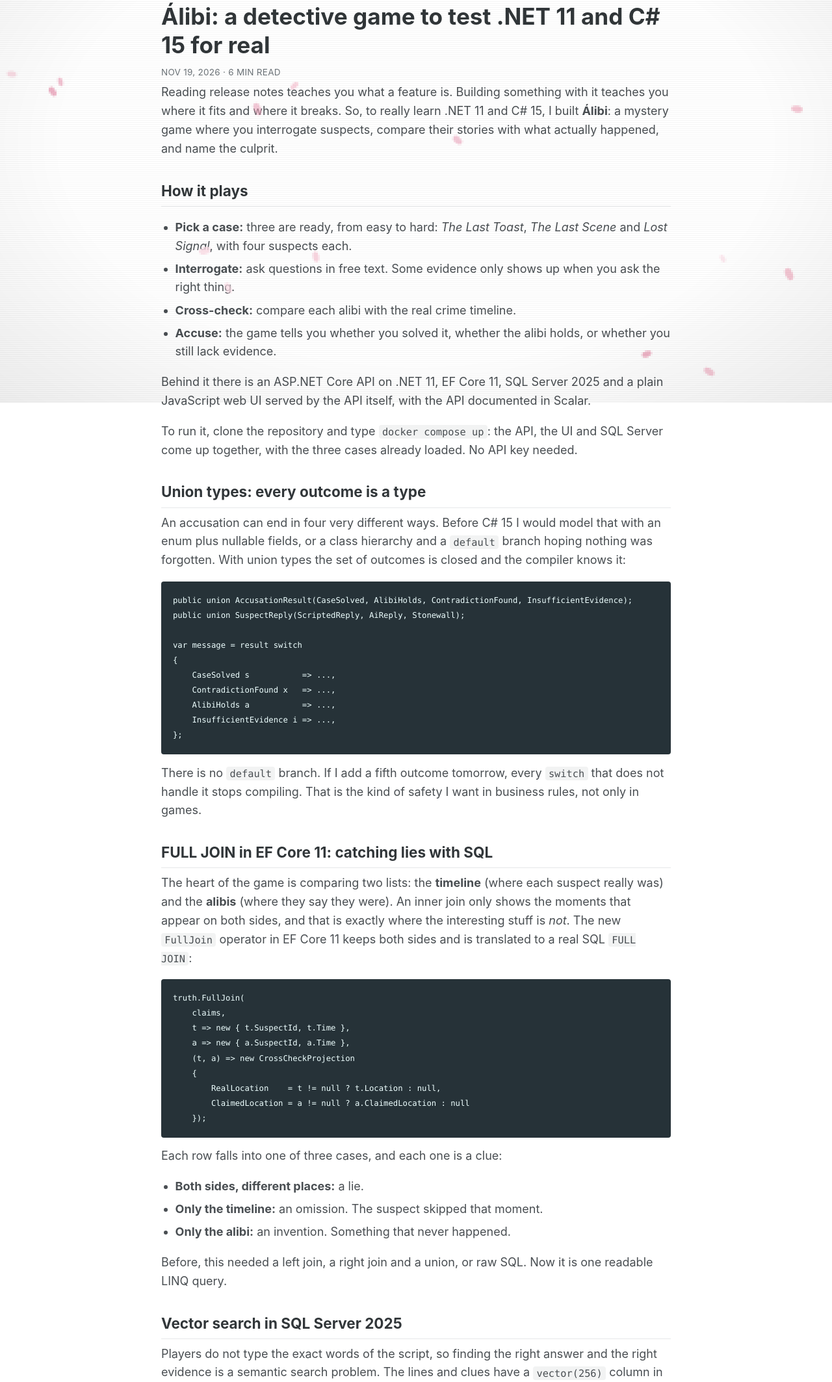
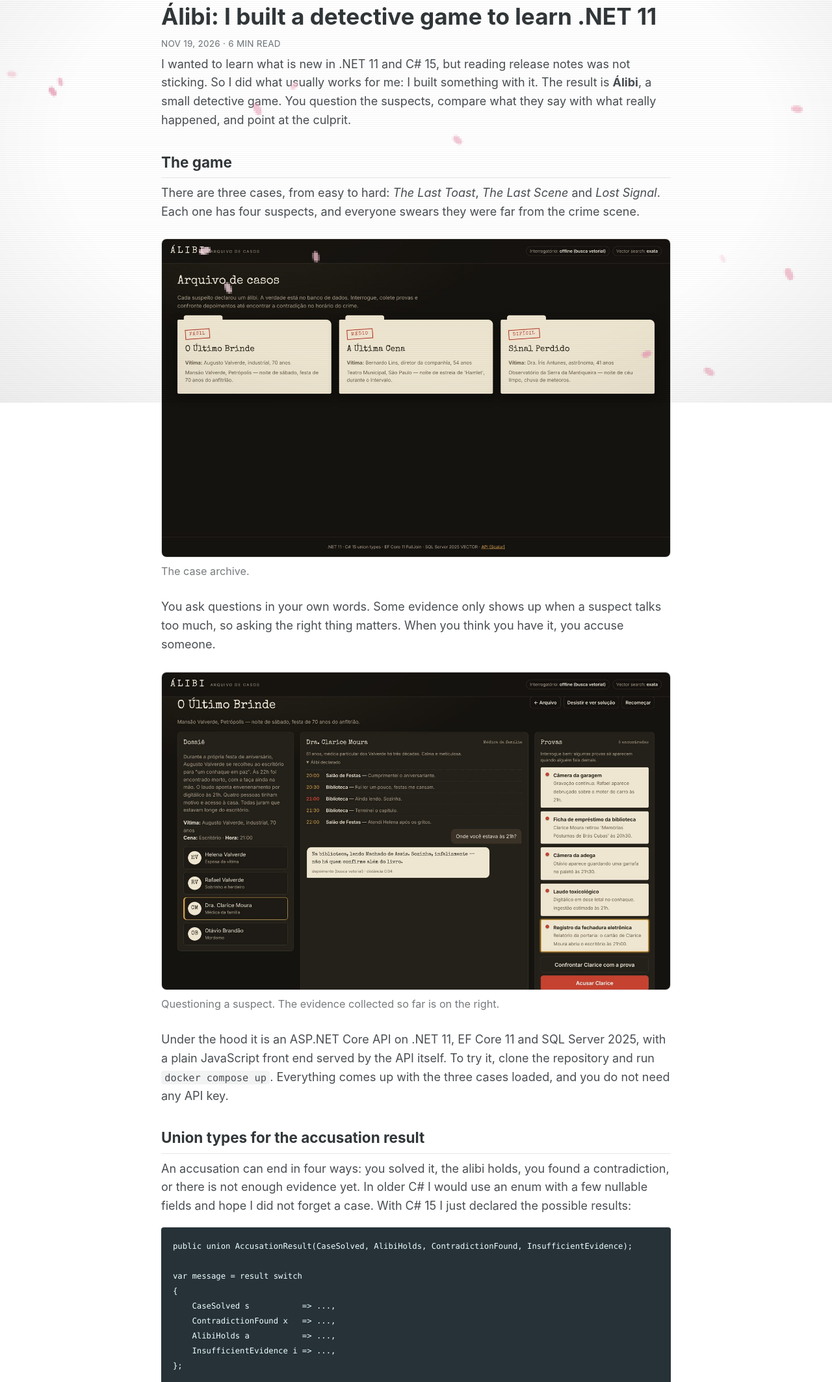
Before and after one commit to edermendes2016/portfolio, a plain HTML site: page blog/posts/alibi-detective-game-dotnet-11.html in a window 1280 px wide. Shown: the part 180-2307 px from the top of the page at 65% size. Drawn offline with Linux system fonts and the light colour scheme.

Commit message:
Blog: more natural tone and real game screenshots in the Álibi post
Co-Authored-By: Claude Opus 5.5 <noreply@anthropic.com>
Claude-Session: https://claude.ai/code/session_011Pkoidr9k2q2DdrgLi6tQe

```diff
--- a/blog/posts/alibi-detective-game-dotnet-11.html
+++ b/blog/posts/alibi-detective-game-dotnet-11.html
@@ -3,14 +3,14 @@
 <head>
   <meta charset="utf-8">
   <meta name="viewport" content="width=device-width, initial-scale=1">
-  <title data-pt="Álibi: um jogo de detetive para testar .NET 11 e C# 15 de verdade | Eder Mendes Amaral">Álibi: a detective game to test .NET 11 and C# 15 for real | Eder Mendes Amaral</title>
-  <meta name="description" content="Interrogating suspects with AI, catching lies with an EF Core 11 FULL JOIN and finding evidence with vector search in SQL Server 2025.">
+  <title data-pt="Álibi: criei um jogo de detetive para aprender .NET 11 | Eder Mendes Amaral">Álibi: I built a detective game to learn .NET 11 | Eder Mendes Amaral</title>
+  <meta name="description" content="Questioning suspects with AI, catching lies with a FULL JOIN in EF Core 11 and finding evidence with vector search in SQL Server 2025.">
   <meta name="author" content="Eder Mendes Amaral">
   <link rel="canonical" href="https://edermendes2016.github.io/portfolio/blog/posts/alibi-detective-game-dotnet-11.html">
   <meta name="theme-color" content="#1f6feb">
   <meta property="og:type" content="article">
-  <meta property="og:title" content="Álibi: a detective game to test .NET 11 and C# 15 for real | Eder Mendes Amaral">
-  <meta property="og:description" content="Interrogating suspects with AI, catching lies with an EF Core 11 FULL JOIN and finding evidence with vector search in SQL Server 2025.">
+  <meta property="og:title" content="Álibi: I built a detective game to learn .NET 11 | Eder Mendes Amaral">
+  <meta property="og:description" content="Questioning suspects with AI, catching lies with a FULL JOIN in EF Core 11 and finding evidence with vector search in SQL Server 2025.">
   <meta property="og:url" content="https://edermendes2016.github.io/portfolio/blog/posts/alibi-detective-game-dotnet-11.html">
   <meta property="og:image" content="https://edermendes2016.github.io/portfolio/assets/img/og-image.png">
   <meta property="og:image:width" content="1200">
@@ -21,7 +21,7 @@
   <link rel="stylesheet" href="../../assets/css/style.css">
   <script>try{var t=localStorage.getItem("theme");if(t)document.documentElement.dataset.theme=t}catch(e){}</script>
   <meta property="article:published_time" content="2026-11-19">
-  <script type="application/ld+json">{"@context":"https://schema.org","@type":"BlogPosting","headline":"Álibi: a detective game to test .NET 11 and C# 15 for real","datePublished":"2026-11-19","author":{"@type":"Person","name":"Eder Mendes Amaral","url":"https://edermendes2016.github.io/portfolio/"}}</script>
+  <script type="application/ld+json">{"@context":"https://schema.org","@type":"BlogPosting","headline":"Álibi: I built a detective game to learn .NET 11","datePublished":"2026-11-19","author":{"@type":"Person","name":"Eder Mendes Amaral","url":"https://edermendes2016.github.io/portfolio/"}}</script>
 </head>
 <body>
   <a class="skip-link" href="#main" data-pt="Pular para o conteúdo">Skip to content</a>
@@ -49,25 +49,27 @@
     <main id="main" class="article">
     <a class="back" href="../" data-pt="← Todos os posts">← All posts</a>
     <article>
-      <h1 data-pt="Álibi: um jogo de detetive para testar .NET 11 e C# 15 de verdade">Álibi: a detective game to test .NET 11 and C# 15 for real</h1>
+      <h1 data-pt="Álibi: criei um jogo de detetive para aprender .NET 11">Álibi: I built a detective game to learn .NET 11</h1>
       <div class="post-meta" data-pt="&lt;time datetime=&quot;2026-11-19&quot;&gt;19 nov 2026&lt;/time&gt; · 6 min de leitura"><time datetime="2026-11-19">Nov 19, 2026</time> · 6 min read</div>
 
-      <p data-pt="Ler as notas de lançamento ensina o que uma feature é. Construir algo com ela ensina onde ela encaixa e onde ela quebra. Então, para aprender .NET 11 e C# 15 de verdade, construí o &lt;strong&gt;Álibi&lt;/strong&gt;: um jogo de mistério em que você interroga suspeitos, compara as histórias deles com o que realmente aconteceu e aponta o culpado.">Reading release notes teaches you what a feature is. Building something with it teaches you where it fits and where it breaks. So, to really learn .NET 11 and C# 15, I built <strong>Álibi</strong>: a mystery game where you interrogate suspects, compare their stories with what actually happened, and name the culprit.</p>
+      <p data-pt="Eu queria aprender as novidades do .NET 11 e do C# 15, mas só ler as notas de lançamento não estava fixando. Então fiz o que costuma funcionar comigo: construí alguma coisa com elas. O resultado é o &lt;strong&gt;Álibi&lt;/strong&gt;, um joguinho de detetive. Você interroga os suspeitos, compara o que eles dizem com o que realmente aconteceu e aponta o culpado.">I wanted to learn what is new in .NET 11 and C# 15, but reading release notes was not sticking. So I did what usually works for me: I built something with it. The result is <strong>Álibi</strong>, a small detective game. You question the suspects, compare what they say with what really happened, and point at the culprit.</p>
 
-      <h2 data-pt="Como se joga">How it plays</h2>
-      <ul>
-        <li data-pt="&lt;strong&gt;Escolha um caso:&lt;/strong&gt; três estão prontos, do fácil ao difícil: &lt;em&gt;O Último Brinde&lt;/em&gt;, &lt;em&gt;A Última Cena&lt;/em&gt; e &lt;em&gt;Sinal Perdido&lt;/em&gt;, com quatro suspeitos cada."><strong>Pick a case:</strong> three are ready, from easy to hard: <em>The Last Toast</em>, <em>The Last Scene</em> and <em>Lost Signal</em>, with four suspects each.</li>
-        <li data-pt="&lt;strong&gt;Interrogue:&lt;/strong&gt; faça perguntas em texto livre. Algumas provas só aparecem quando você pergunta a coisa certa."><strong>Interrogate:</strong> ask questions in free text. Some evidence only shows up when you ask the right thing.</li>
-        <li data-pt="&lt;strong&gt;Cruze os dados:&lt;/strong&gt; compare cada álibi com a linha do tempo real do crime."><strong>Cross-check:</strong> compare each alibi with the real crime timeline.</li>
-        <li data-pt="&lt;strong&gt;Acuse:&lt;/strong&gt; o jogo diz se você resolveu, se o álibi se sustenta ou se ainda falta prova."><strong>Accuse:</strong> the game tells you whether you solved it, whether the alibi holds, or whether you still lack evidence.</li>
-      </ul>
-      <p data-pt="Por trás tem uma API ASP.NET Core em .NET 11, EF Core 11, SQL Server 2025 e uma interface web em JavaScript puro servida pela própria API, com a documentação da API no Scalar.">Behind it there is an ASP.NET Core API on .NET 11, EF Core 11, SQL Server 2025 and a plain JavaScript web UI served by the API itself, with the API documented in Scalar.</p>
-      <p data-pt="Para rodar, é só clonar o repositório e digitar &lt;code&gt;docker compose up&lt;/code&gt;: a API, a interface e o SQL Server sobem juntos, com os três casos já carregados. Sem precisar de chave de API.">To run it, clone the repository and type <code>docker compose up</code>: the API, the UI and SQL Server come up together, with the three cases already loaded. No API key needed.</p>
+      <h2 data-pt="O jogo">The game</h2>
+      <p data-pt="São três casos, do mais fácil ao mais difícil: &lt;em&gt;O Último Brinde&lt;/em&gt;, &lt;em&gt;A Última Cena&lt;/em&gt; e &lt;em&gt;Sinal Perdido&lt;/em&gt;. Cada um tem quatro suspeitos, e todo mundo jura que estava longe da cena do crime.">There are three cases, from easy to hard: <em>The Last Toast</em>, <em>The Last Scene</em> and <em>Lost Signal</em>. Each one has four suspects, and everyone swears they were far from the crime scene.</p>
+      <figure style="margin:1.5rem 0">
+        <img src="../../assets/img/blog/alibi-arquivo.jpg" width="1440" height="900" loading="lazy" style="width:100%;height:auto;border-radius:8px;border:1px solid rgba(127,127,127,.25)" alt="Case archive screen with the three cases">
+        <figcaption style="font-size:.9em;opacity:.75;margin-top:.5rem" data-pt="O arquivo de casos.">The case archive.</figcaption>
+      </figure>
+      <p data-pt="Você faz as perguntas do seu jeito. Algumas provas só aparecem quando um suspeito fala demais, então perguntar a coisa certa faz diferença. Quando acha que descobriu, você acusa alguém.">You ask questions in your own words. Some evidence only shows up when a suspect talks too much, so asking the right thing matters. When you think you have it, you accuse someone.</p>
+      <figure style="margin:1.5rem 0">
+        <img src="../../assets/img/blog/alibi-interrogatorio.jpg" width="1440" height="900" loading="lazy" style="width:100%;height:auto;border-radius:8px;border:1px solid rgba(127,127,127,.25)" alt="Interrogation screen: suspect list, declared alibi, chat and evidence">
+        <figcaption style="font-size:.9em;opacity:.75;margin-top:.5rem" data-pt="Interrogando uma suspeita. À direita, as provas encontradas até agora.">Questioning a suspect. The evidence collected so far is on the right.</figcaption>
+      </figure>
+      <p data-pt="Por baixo é uma API ASP.NET Core em .NET 11, com EF Core 11 e SQL Server 2025, e um front-end em JavaScript puro servido pela própria API. Para testar, basta clonar o repositório e rodar &lt;code&gt;docker compose up&lt;/code&gt;. Tudo sobe com os três casos carregados, e não precisa de nenhuma chave de API.">Under the hood it is an ASP.NET Core API on .NET 11, EF Core 11 and SQL Server 2025, with a plain JavaScript front end served by the API itself. To try it, clone the repository and run <code>docker compose up</code>. Everything comes up with the three cases loaded, and you do not need any API key.</p>
 
-      <h2 data-pt="Union types: cada resultado é um tipo">Union types: every outcome is a type</h2>
-      <p data-pt="Uma acusação pode terminar de quatro jeitos bem diferentes. Antes do C# 15 eu modelaria isso com um enum e campos anuláveis, ou com uma hierarquia de classes e um &lt;code&gt;default&lt;/code&gt; torcendo para nada ter ficado de fora. Com union types o conjunto de resultados é fechado e o compilador sabe disso:">An accusation can end in four very different ways. Before C# 15 I would model that with an enum plus nullable fields, or a class hierarchy and a <code>default</code> branch hoping nothing was forgotten. With union types the set of outcomes is closed and the compiler knows it:</p>
+      <h2 data-pt="Union types no resultado da acusação">Union types for the accusation result</h2>
+      <p data-pt="Uma acusação pode terminar de quatro jeitos: você resolveu, o álibi se sustenta, você achou uma contradição ou ainda falta prova. Em versões antigas do C# eu usaria um enum com alguns campos anuláveis e torceria para não esquecer nenhum caso. Com o C# 15 eu só declarei os resultados possíveis:">An accusation can end in four ways: you solved it, the alibi holds, you found a contradiction, or there is not enough evidence yet. In older C# I would use an enum with a few nullable fields and hope I did not forget a case. With C# 15 I just declared the possible results:</p>
 <pre><code>public union AccusationResult(CaseSolved, AlibiHolds, ContradictionFound, InsufficientEvidence);
-public union SuspectReply(ScriptedReply, AiReply, Stonewall);
 
 var message = result switch
 {
@@ -76,10 +78,10 @@ var message = result switch
     AlibiHolds a           =&gt; ...,
     InsufficientEvidence i =&gt; ...,
 };</code></pre>
-      <p data-pt="Não existe ramo &lt;code&gt;default&lt;/code&gt;. Se eu adicionar um quinto resultado amanhã, todo &lt;code&gt;switch&lt;/code&gt; que não tratar o caso novo para de compilar. É esse tipo de segurança que eu quero em regra de negócio, não só em jogo.">There is no <code>default</code> branch. If I add a fifth outcome tomorrow, every <code>switch</code> that does not handle it stops compiling. That is the kind of safety I want in business rules, not only in games.</p>
+      <p data-pt="Repare que não tem &lt;code&gt;default&lt;/code&gt;. Se eu criar um quinto resultado depois, o código para de compilar até eu tratar o caso novo em todo lugar. Gostei muito disso, e serve tanto para regra de negócio quanto para jogo.">Notice there is no <code>default</code>. If I add a fifth result later, the code stops compiling until I handle it everywhere. I liked this a lot, and it is just as useful for business rules as it is for a game.</p>
 
-      <h2 data-pt="FULL JOIN no EF Core 11: pegando mentiras com SQL">FULL JOIN in EF Core 11: catching lies with SQL</h2>
-      <p data-pt="O coração do jogo é comparar duas listas: a &lt;strong&gt;linha do tempo&lt;/strong&gt; (onde cada suspeito realmente estava) e os &lt;strong&gt;álibis&lt;/strong&gt; (onde eles dizem que estavam). Um inner join só mostra os momentos que aparecem dos dois lados, e é justamente aí que a parte interessante &lt;em&gt;não&lt;/em&gt; está. O novo operador &lt;code&gt;FullJoin&lt;/code&gt; do EF Core 11 mantém os dois lados e vira um &lt;code&gt;FULL JOIN&lt;/code&gt; de verdade no SQL:">The heart of the game is comparing two lists: the <strong>timeline</strong> (where each suspect really was) and the <strong>alibis</strong> (where they say they were). An inner join only shows the moments that appear on both sides, and that is exactly where the interesting stuff is <em>not</em>. The new <code>FullJoin</code> operator in EF Core 11 keeps both sides and is translated to a real SQL <code>FULL JOIN</code>:</p>
+      <h2 data-pt="Pegando mentiras com FULL JOIN">Catching lies with a FULL JOIN</h2>
+      <p data-pt="Essa é a minha parte favorita. O jogo guarda duas listas: onde cada suspeito realmente estava (a linha do tempo) e onde ele diz que estava (o álibi). Para achar as mentiras, você precisa ver tudo dos dois lados, inclusive o que só aparece em um deles. O EF Core 11 agora tem o &lt;code&gt;FullJoin&lt;/code&gt;, que vira um &lt;code&gt;FULL JOIN&lt;/code&gt; de verdade no SQL:">This is my favourite part. The game keeps two lists: where each suspect really was (the timeline) and where they say they were (the alibi). To find the lies you need to see everything from both sides, including what shows up on only one of them. EF Core 11 now has <code>FullJoin</code>, which becomes a real <code>FULL JOIN</code> in SQL:</p>
 <pre><code>truth.FullJoin(
     claims,
     t =&gt; new { t.SuspectId, t.Time },
@@ -89,33 +91,25 @@ var message = result switch
         RealLocation    = t != null ? t.Location : null,
         ClaimedLocation = a != null ? a.ClaimedLocation : null
     });</code></pre>
-      <p data-pt="Cada linha cai em um de três casos, e cada um é uma pista:">Each row falls into one of three cases, and each one is a clue:</p>
-      <ul>
-        <li data-pt="&lt;strong&gt;Os dois lados, lugares diferentes:&lt;/strong&gt; mentira."><strong>Both sides, different places:</strong> a lie.</li>
-        <li data-pt="&lt;strong&gt;Só a linha do tempo:&lt;/strong&gt; omissão. O suspeito pulou aquele momento."><strong>Only the timeline:</strong> an omission. The suspect skipped that moment.</li>
-        <li data-pt="&lt;strong&gt;Só o álibi:&lt;/strong&gt; invenção. Algo que nunca aconteceu."><strong>Only the alibi:</strong> an invention. Something that never happened.</li>
-      </ul>
-      <p data-pt="Antes isso pedia left join, right join e union, ou SQL na mão. Agora é uma consulta LINQ legível.">Before, this needed a left join, a right join and a union, or raw SQL. Now it is one readable LINQ query.</p>
+      <p data-pt="Se os dois lados existem mas os lugares são diferentes, é mentira. Se só a linha do tempo tem o registro, o suspeito omitiu aquele momento. Se só o álibi tem, ele inventou. Antes eu precisaria de left join, right join e union, ou de SQL escrito na mão.">If both sides exist but the places differ, it is a lie. If only the timeline has the row, the suspect left that moment out. If only the alibi has it, they made it up. Before, I would have needed a left join, a right join and a union, or hand-written SQL.</p>
+      <figure style="margin:1.5rem 0">
+        <img src="../../assets/img/blog/alibi-caso-resolvido.jpg" width="1440" height="900" loading="lazy" style="width:100%;height:auto;border-radius:8px;border:1px solid rgba(127,127,127,.25)" alt="Case closed screen with the timeline versus alibis table">
+        <figcaption style="font-size:.9em;opacity:.75;margin-top:.5rem" data-pt="Quando o caso é encerrado, o jogo mostra o resultado desse FULL JOIN, com cada mentira marcada.">When the case is closed, the game shows the result of that FULL JOIN, with every lie marked.</figcaption>
+      </figure>
 
-      <h2 data-pt="Busca vetorial no SQL Server 2025">Vector search in SQL Server 2025</h2>
-      <p data-pt="O jogador não digita as palavras exatas do roteiro, então achar a resposta e a prova certas é um problema de busca semântica. As falas e pistas têm uma coluna &lt;code&gt;vector(256)&lt;/code&gt; no SQL Server 2025, com índice DiskANN configurado pelo EF Core:">Players do not type the exact words of the script, so finding the right answer and the right evidence is a semantic search problem. The lines and clues have a <code>vector(256)</code> column in SQL Server 2025, with a DiskANN index configured from EF Core:</p>
-<pre><code>entity.HasVectorIndex(x =&gt; x.Embedding)
-      .HasMetric("cosine");</code></pre>
-      <p data-pt="Uma observação honesta: o &lt;code&gt;VectorSearch()&lt;/code&gt; experimental do EF Core 11 gera &lt;code&gt;TOP(n) WITH APPROXIMATE&lt;/code&gt;, que a versão do SQL Server 2025 no meu container ainda não aceita. Então o código tenta a busca aproximada primeiro e cai automaticamente para uma busca exata com &lt;code&gt;EF.Functions.VectorDistance(&quot;cosine&quot;, ...)&lt;/code&gt;. Para algumas centenas de falas por caso a diferença não importa, e o jogo nunca quebra por causa de uma feature em preview.">An honest note: the experimental <code>VectorSearch()</code> in EF Core 11 generates <code>TOP(n) WITH APPROXIMATE</code>, which the SQL Server 2025 build in my container does not accept yet. So the code tries the approximate search first and automatically falls back to an exact search with <code>EF.Functions.VectorDistance("cosine", ...)</code>. For a few hundred lines per case the difference does not matter, and the game never breaks because of a preview feature.</p>
-      <p data-pt="Os embeddings são gerados offline e de forma determinística (feature hashing), então o jogo não precisa de chave de API para funcionar e a mesma pergunta sempre encontra a mesma prova.">The embeddings are generated offline and deterministically (feature hashing), so the game needs no API key to work and the same question always finds the same evidence.</p>
+      <h2 data-pt="Busca vetorial para achar as provas">Vector search to find the evidence</h2>
+      <p data-pt="Ninguém digita as palavras exatas do roteiro, então achar a resposta certa é uma busca por significado. As falas dos suspeitos e as pistas têm uma coluna &lt;code&gt;vector(256)&lt;/code&gt; no SQL Server 2025, com um índice DiskANN configurado pelo EF Core.">Nobody types the exact words of the script, so finding the right answer is a search by meaning. The suspects' lines and the clues have a <code>vector(256)</code> column in SQL Server 2025, with a DiskANN index set up from EF Core.</p>
+      <p data-pt="Nem tudo funcionou de primeira. A busca aproximada do EF Core 11 ainda é experimental e gera um SQL que a versão do SQL Server do meu container ainda não aceita. Então o código tenta primeiro e, se falhar, cai para uma busca exata com &lt;code&gt;VectorDistance&lt;/code&gt;. Com algumas centenas de falas por caso, não dá para perceber a diferença, e o jogo continua funcionando.">Not everything worked on the first try. The approximate search in EF Core 11 is still experimental and generates SQL that the SQL Server version in my container does not accept yet. So the code tries it first and, if it fails, falls back to an exact search with <code>VectorDistance</code>. With a few hundred lines per case you do not notice the difference, and the game keeps working.</p>
+      <p data-pt="Os embeddings são gerados offline e sempre do mesmo jeito, então a mesma pergunta sempre encontra a mesma prova.">The embeddings are generated offline, always the same way, so the same question always finds the same evidence.</p>
 
-      <h2 data-pt="Onde entra a IA (e onde ela não entra)">Where the AI comes in (and where it does not)</h2>
-      <p data-pt="Com uma &lt;code&gt;ANTHROPIC_API_KEY&lt;/code&gt;, os suspeitos respondem com o Claude, pelo SDK oficial da Anthropic para C# plugado como &lt;code&gt;IChatClient&lt;/code&gt; do &lt;code&gt;Microsoft.Extensions.AI&lt;/code&gt;. Sem chave, eles respondem com as falas roteirizadas mais próximas da sua pergunta. Trocar de provedor é uma mudança de configuração, não uma reescrita.">With an <code>ANTHROPIC_API_KEY</code>, suspects answer with Claude, through the official Anthropic C# SDK plugged in as an <code>IChatClient</code> from <code>Microsoft.Extensions.AI</code>. Without a key, they answer with the scripted lines closest to your question. Swapping providers is a configuration change, not a rewrite.</p>
-      <p data-pt="A decisão de design mais importante: &lt;strong&gt;a IA nunca decide qual prova você destrava&lt;/strong&gt;. Isso é sempre a busca vetorial sobre os dados do caso. O modelo dá voz ao suspeito; o banco guarda os fatos. Assim o caso continua justo, solucionável e testável.">The most important design decision: <strong>the AI never decides which evidence you unlock</strong>. That is always the vector search over the case data. The model gives the suspect a voice; the database keeps the facts. That way the case stays fair and solvable, and testable.</p>
+      <h2 data-pt="E a IA?">And the AI?</h2>
+      <p data-pt="Se você configurar uma &lt;code&gt;ANTHROPIC_API_KEY&lt;/code&gt;, os suspeitos respondem com o Claude, pelo SDK oficial de C# ligado como &lt;code&gt;IChatClient&lt;/code&gt;. Sem chave, eles respondem com a fala do roteiro mais parecida com a sua pergunta. Trocar entre os dois é só configuração.">If you set an <code>ANTHROPIC_API_KEY</code>, the suspects answer with Claude, through the official C# SDK plugged in as an <code>IChatClient</code>. Without a key, they answer with the scripted line closest to your question. Switching between the two is just configuration.</p>
+      <p data-pt="Uma decisão que tomei logo no começo: a IA nunca decide qual prova você ganha. Isso é sempre a busca vetorial nos dados do caso. O modelo dá voz ao suspeito, e o banco guarda os fatos. Assim todo caso continua justo, sempre tem solução e é fácil de testar.">One decision I made early on: the AI never decides which evidence you get. That is always the vector search over the case data. The model gives the suspect a voice, and the database keeps the facts. That way every case stays fair, can always be solved, and is easy to test.</p>
 
-      <blockquote data-pt="Lição: use o LLM no que ele é bom, linguagem, e mantenha as regras do sistema em código determinístico que você consegue testar.">Lesson: use the LLM for what it is good at, language, and keep the rules of the system in deterministic code you can test.</blockquote>
+      <blockquote data-pt="O que eu levo daqui: deixe o modelo de linguagem cuidar da linguagem e mantenha as regras em código que dá para testar.">What I am taking with me: let the language model handle language, and keep the rules in code you can test.</blockquote>
 
-      <h2 data-pt="Próximos passos">Next steps</h2>
-      <ul>
-        <li data-pt="Trocar para a busca vetorial aproximada assim que a imagem do SQL Server suportar.">Switch to the approximate vector search as soon as the SQL Server image supports it.</li>
-        <li data-pt="Escrever mais casos e, quem sabe, deixar os jogadores criarem os seus.">Write more cases, and maybe let players create their own.</li>
-      </ul>
-      <p data-pt="O código está no &lt;a href=&quot;https://github.com/edermendes2016/API.NET-11&quot; target=&quot;_blank&quot; rel=&quot;noopener&quot;&gt;GitHub&lt;/a&gt;, com mais detalhes na wiki.">The code is on <a href="https://github.com/edermendes2016/API.NET-11" target="_blank" rel="noopener">GitHub</a>, with more details in the wiki.</p>
+      <h2 data-pt="O que vem agora">What is next</h2>
+      <p data-pt="Quero trocar para a busca vetorial aproximada assim que o SQL Server suportar, escrever mais alguns casos e, quem sabe, deixar os jogadores criarem os seus. O código está no &lt;a href=&quot;https://github.com/edermendes2016/API.NET-11&quot; target=&quot;_blank&quot; rel=&quot;noopener&quot;&gt;GitHub&lt;/a&gt;, e a wiki tem mais detalhes de como tudo se encaixa.">I want to switch to the approximate vector search as soon as SQL Server supports it, write a few more cases, and maybe let players create their own. The code is on <a href="https://github.com/edermendes2016/API.NET-11" target="_blank" rel="noopener">GitHub</a>, and the wiki has more details on how it all fits together.</p>
     </article>
   </main>
   <footer class="site-footer">
```
Also changed, not shown: blog/index.html (+2 -2 lines), assets/img/blog/alibi-arquivo.jpg (added), assets/img/blog/alibi-caso-resolvido.jpg (added), assets/img/blog/alibi-interrogatorio.jpg (added).
